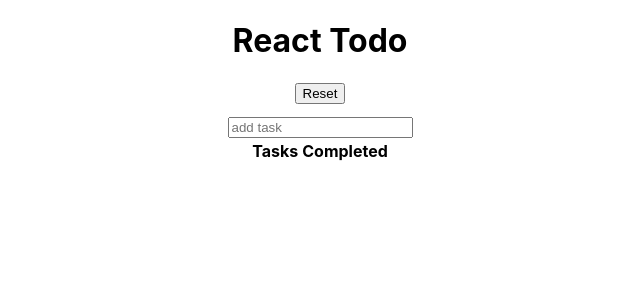
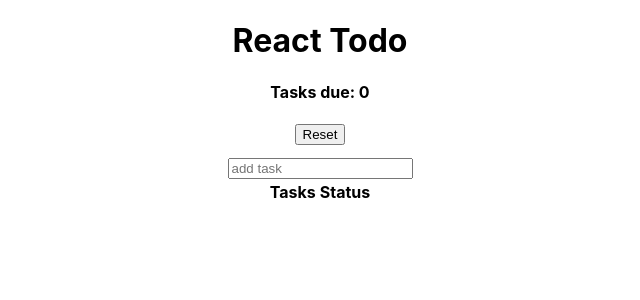
Before and after one commit to pzrsa/react-todo, a React (Create React App) app: page / in a window 1280 px wide. Shown: the top 300 px of the page, without its empty margins (320-960 px from the left). Built offline with nearby package versions, Linux system fonts and the light colour scheme.

Commit message:
show tasks incomplete

```diff
--- a/src/components/FilterBar.jsx
+++ b/src/components/FilterBar.jsx
@@ -1,7 +1,10 @@
-const FilterBar = ({ resetTasks }) => {
+const FilterBar = ({ tasks, resetTasks }) => {
   return (
-    <div style={{ marginBottom: "12px" }}>
-      <button onClick={resetTasks}>Reset</button>
+    <div>
+      <h4>Tasks due: {tasks.filter((task) => !task.completed).length}</h4>
+      <div style={{ marginBottom: "12px" }}>
+        <button onClick={resetTasks}>Reset</button>
+      </div>
     </div>
   );
 };
--- a/src/components/FilterableTodoList.jsx
+++ b/src/components/FilterableTodoList.jsx
@@ -37,7 +37,7 @@ const FilterableTodoList = () => {
 
   return (
     <div>
-      <FilterBar resetTasks={resetTasks} />
+      <FilterBar resetTasks={resetTasks} tasks={tasks} />
       <TaskAdder addTask={addTask} />
       <TodoList tasks={tasks} onToggle={handleCompleted} />
     </div>
--- a/src/components/TodoList.jsx
+++ b/src/components/TodoList.jsx
@@ -6,7 +6,7 @@ const TodoList = ({ tasks, onToggle }) => {
       <thead>
         <tr>
           <th>Tasks</th>
-          <th>Completed</th>
+          <th>Status</th>
         </tr>
       </thead>
       <tbody>
```
